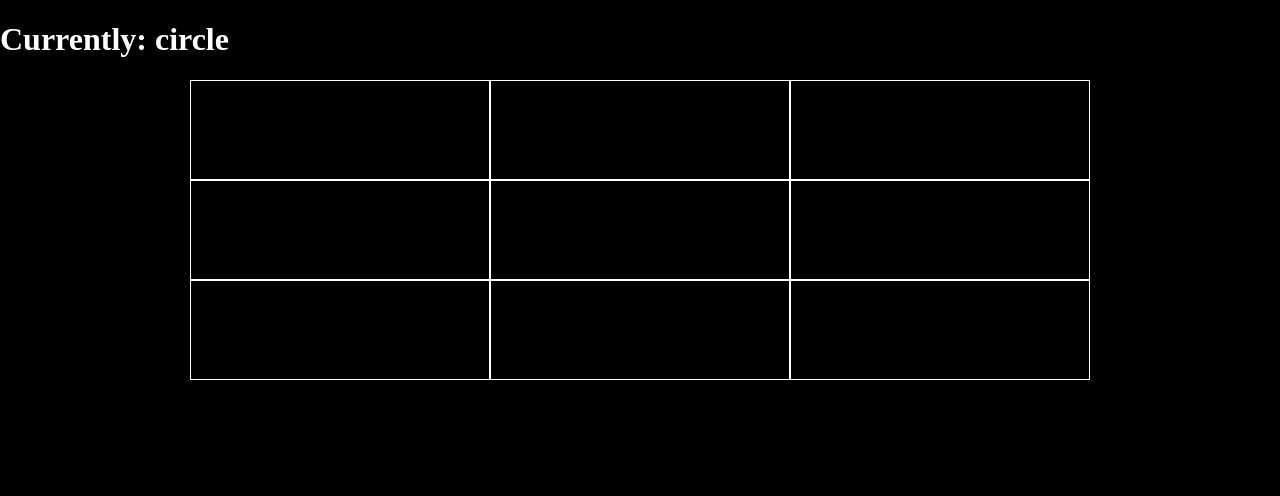
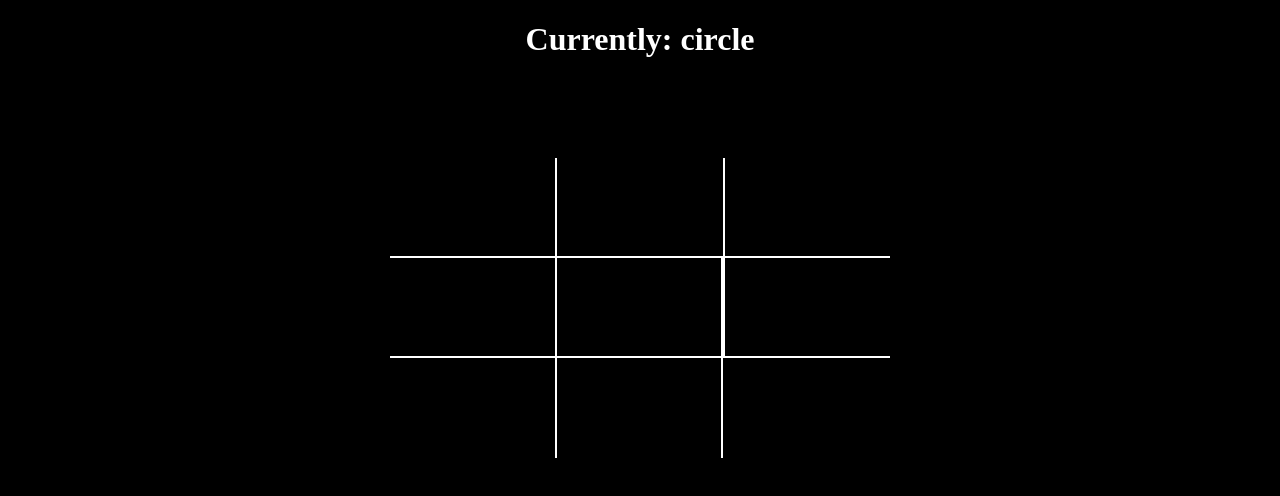
Before and after one commit to Maty2002v2/-Tic-Tac-Toe, a Vue app: page / in a window 1280 px wide. Shown: the top 496 px of the page. Built offline with nearby package versions, Linux system fonts and the light colour scheme.

Commit message:
Improving styles

```diff
--- a/src/components/TheBoardGame.vue
+++ b/src/components/TheBoardGame.vue
@@ -1,13 +1,45 @@
 <template>
   <div class="boardGame">
-    <field class="field cursorPointer" data-row="1" data-column="1" />
-    <field class="field cursorPointer" data-row="1" data-column="2" />
-    <field class="field cursorPointer" data-row="1" data-column="3" />
-    <field class="field cursorPointer" data-row="2" data-column="1" />
-    <field class="field cursorPointer" data-row="2" data-column="2" />
-    <field class="field cursorPointer" data-row="2" data-column="3" />
-    <field class="field cursorPointer" data-row="3" data-column="1" />
-    <field class="field cursorPointer" data-row="3" data-column="2" />
+    <field
+      class="field firstField cursorPointer"
+      data-row="1"
+      data-column="1"
+    />
+    <field
+      class="field secondField cursorPointer"
+      data-row="1"
+      data-column="2"
+    />
+    <field
+      class="field thirdField cursorPointer"
+      data-row="1"
+      data-column="3"
+    />
+    <field
+      class="field fourthField cursorPointer"
+      data-row="2"
+      data-column="1"
+    />
+    <field
+      class="field fourthField cursorPointer"
+      data-row="2"
+      data-column="2"
+    />
+    <field
+      class="field sixthField cursorPointer"
+      data-row="2"
+      data-column="3"
+    />
+    <field
+      class="field seventhField cursorPointer"
+      data-row="3"
+      data-column="1"
+    />
+    <field
+      class="field eighthField cursorPointer"
+      data-row="3"
+      data-column="2"
+    />
     <field class="field cursorPointer" data-row="3" data-column="3" />
   </div>
 </template>
@@ -24,4 +56,26 @@ export default defineComponent({
 });
 </script>
 
-<style scoped></style>
+<style scoped>
+.firstField,
+.fourthField,
+.seventhField,
+.seventhField,
+.eighthField {
+  border-right: 2px solid white;
+}
+
+.firstField,
+.secondField,
+.thirdField,
+.fourthField,
+.fifthField,
+.sixthField {
+  border-bottom: 2px solid white;
+}
+
+.thirdField,
+.sixthField {
+  border-left: 2px solid white;
+}
+</style>
--- a/src/components/WhoseTurn.vue
+++ b/src/components/WhoseTurn.vue
@@ -1,6 +1,6 @@
 <template>
   <div>
-    <h1>Currently: {{ getCharState }}</h1>
+    <h1 class="whoseTurn">Currently: {{ getCharState }}</h1>
   </div>
 </template>
 
@@ -17,3 +17,9 @@ export default defineComponent({
   },
 });
 </script>
+
+<style scoped>
+.whoseTurn {
+  text-align: center;
+}
+</style>
--- a/src/components/results/TheTie.vue
+++ b/src/components/results/TheTie.vue
@@ -33,7 +33,7 @@ export default defineComponent({
 }
 
 .tie {
-  width: 400px;
+  width: 300px;
 }
 
 .tie span {
--- a/src/styles/globalStyles.css
+++ b/src/styles/globalStyles.css
@@ -23,8 +23,9 @@ body {
   flex-wrap: wrap;
   justify-content: center;
   align-content: center;
-  max-width: 900px;
-  margin: 0 auto;
+
+  max-width: 500px;
+  margin: 100px auto 0 auto;
 }
 
 .field {
@@ -36,7 +37,6 @@ body {
   width: 33%;
   height: 100px;
   box-sizing: border-box;
-  border: 1px solid #ffffff;
 
   font-size: 30px;
   font-weight: 900;
```
